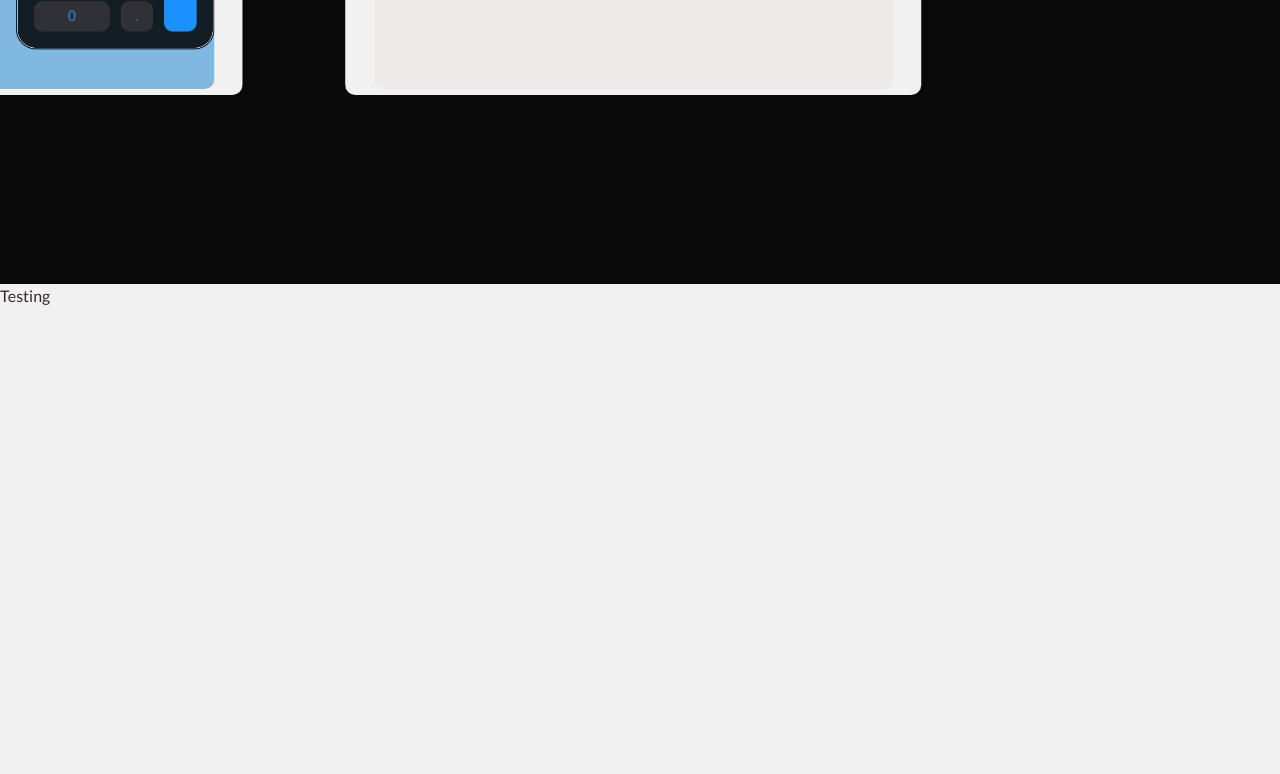
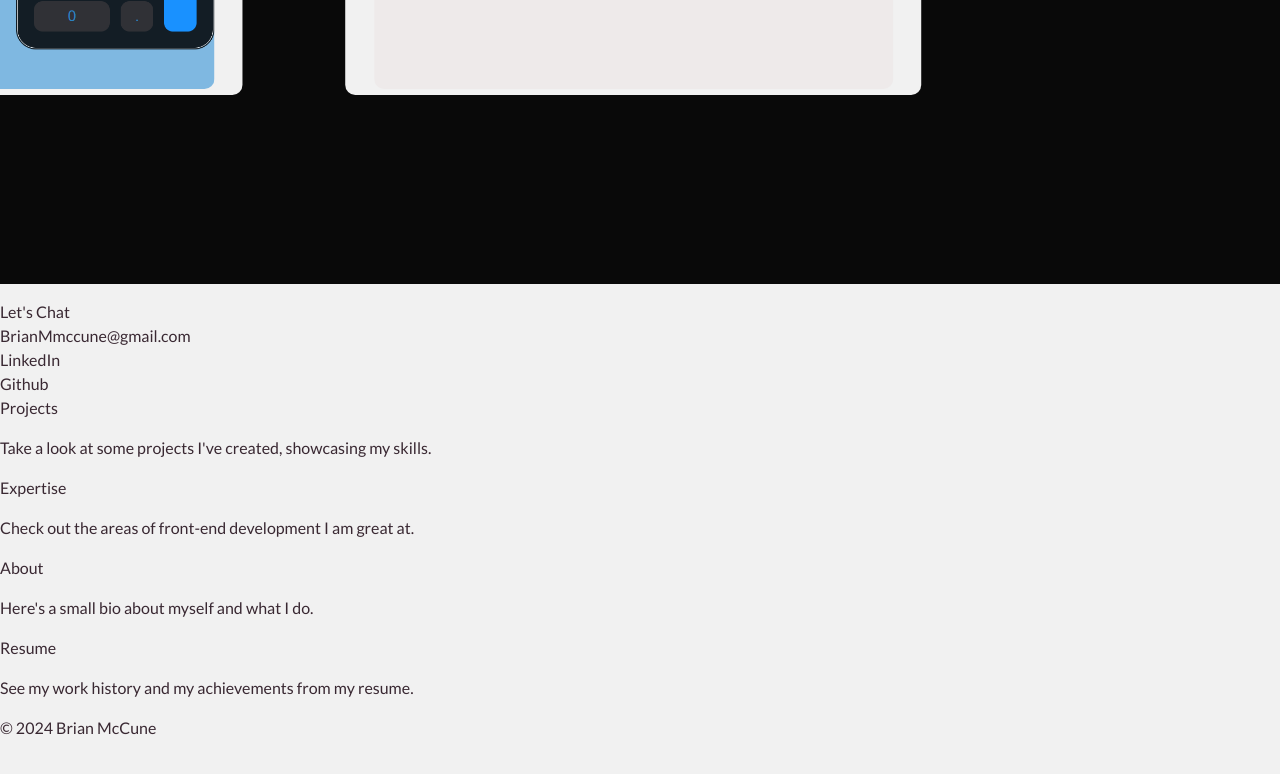
Before and after one commit to BrianMcCune/brianmccune-portfolio, a React (Vite) app: page / in a window 1280 px wide. Shown: the part 4699-5473 px from the top of the page. After the commit the page ends 5439 px from the top, so only its background shows below. Built offline with nearby package versions, Linux system fonts and the light colour scheme.

Commit message:
base context for contact page

```diff
--- a/src/App.css
+++ b/src/App.css
@@ -374,10 +374,6 @@ a:visited {
   font-weight: 700;
 }
 
-.testing {
-  min-height: 200dvh;
-}
-
 @keyframes blink {
   9% {
     opacity: 1;
--- a/src/App.jsx
+++ b/src/App.jsx
@@ -6,6 +6,7 @@ import Bio from './Bio'
 import AboutMe from './AboutMe'
 import Expertise from './Expertise'
 import Projects from './Projects'
+import Contact from './Contact'
 
 function App() {
 
@@ -18,7 +19,7 @@ function App() {
         <AboutMe />
         <Expertise />
         <Projects />
-        <div className='testing'>Testing</div>
+        <Contact />
       </div>
     </ReactLenis>
   )
--- /dev/null
+++ b/src/Contact.jsx
@@ -0,0 +1,33 @@
+const Contact = () => {
+  return (
+    <div className="contact">
+      <div className="container">
+        <div className="contact-headline">Let's Chat</div>
+        <div className="email">BrianMmccune@gmail.com</div>
+        <div className="social-media-icons">
+          <div>LinkedIn</div>
+          <div>Github</div>
+        </div>
+        <div className="contact-projects">
+          <div>Projects</div>
+          <p>Take a look at some projects I've created, showcasing my skills.</p>
+        </div>
+        <div className="contact-expertise">
+          <div>Expertise</div>
+          <p>Check out the areas of front-end development I am great at.</p>
+        </div>
+        <div className="contact-about">
+          <div>About</div>
+          <p>Here's a small bio about myself and what I do.</p>
+        </div>
+        <div className="contact-resume">
+          <div>Resume</div>
+          <p>See my work history and my achievements from my resume.</p>
+        </div>
+      </div>
+      <div className="copyright">© 2024 Brian McCune</div>
+    </div>
+   );
+}
+
+export default Contact;
```
